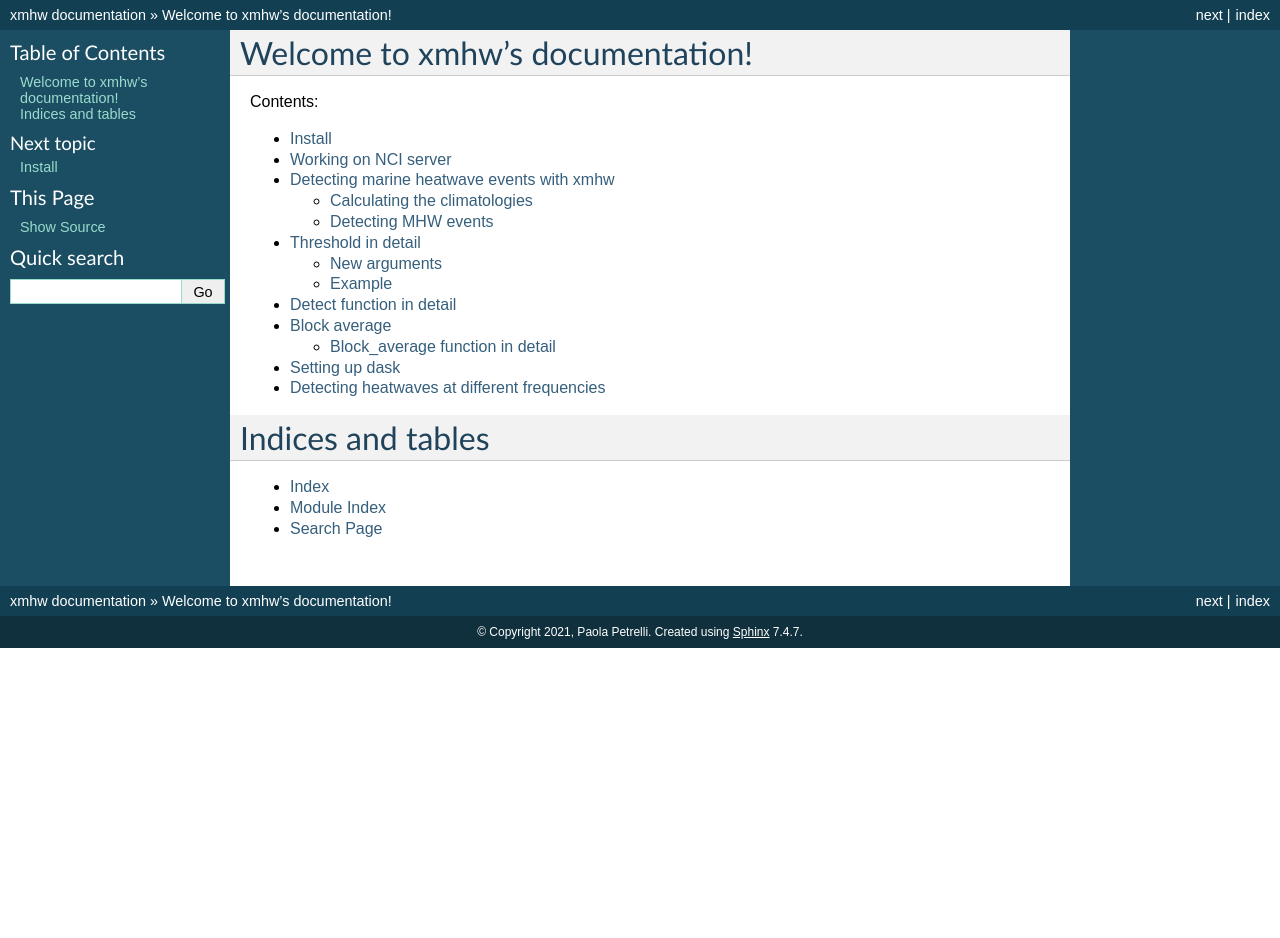
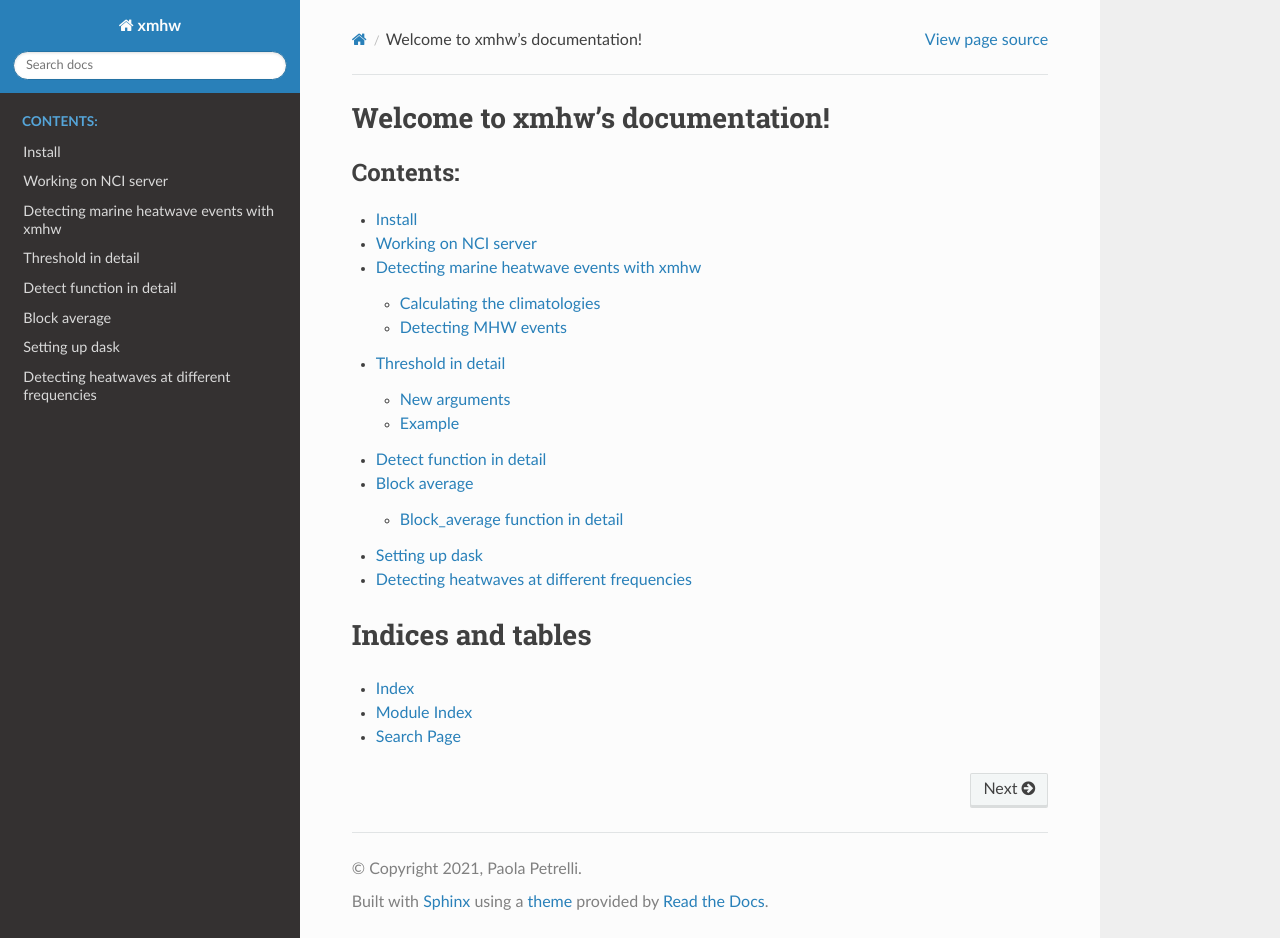
Before and after one commit to coecms/xmhw, a Sphinx documentation site: the page built from docs/index.rst, in a window 1280 px wide and 938 px high. Built offline with Sphinx 7.4.7 and the Read the Docs theme 3.1.0, drawn with Linux system fonts in a browser that asks for light colours.

Commit message:
other attemot to fix readthedocs install

```diff
--- a/docs/conf.py
+++ b/docs/conf.py
@@ -1,6 +1,6 @@
 # -*- coding: utf-8 -*-
 #
-# clef documentation build configuration file, created by
+# XMHW documentation build configuration file, created by
 # sphinx-quickstart on Fri May 13 10:16:43 2016.
 #
 # This file is execfile()d with the current directory set to its
@@ -46,6 +46,9 @@ templates_path = ['_templates']
 # source_suffix = ['.rst', '.md']
 source_suffix = ['.rst']
 
+# adding this to avoid failure of autodoc because of missing packages
+autodoc_mock_imports = ['numpy', 'xarray', 'dask', 'pandas']
+
 # The encoding of source files.
 #source_encoding = 'utf-8-sig'
 
@@ -74,7 +77,7 @@ release = _dist.version
 #
 # This is also used if you do content translation via gettext catalogs.
 # Usually you set "language" from the command line for these cases.
-language = None
+language = "en"
 
 # There are two options for replacing |today|: either, you set today to some
 # non-false value, then it is used:
@@ -119,7 +122,8 @@ todo_include_todos = False
 
 # The theme to use for HTML and HTML Help pages.  See the documentation for
 # a list of builtin themes.
-html_theme = 'default'
+#html_theme = 'default'
+html_theme = 'sphinx_rtd_theme'
 
 # Theme options are theme-specific and customize the look and feel of a theme
 # further.  For a list of options available for each theme, see the
@@ -148,7 +152,7 @@ html_theme = 'default'
 # Add any paths that contain custom static files (such as style sheets) here,
 # relative to this directory. They are copied after the builtin static files,
 # so a file named "default.css" will overwrite the builtin "default.css".
-html_static_path = ['_static']
+#html_static_path = ['_static']
 
 # Add any extra paths that contain custom files (such as robots.txt or
 # .htaccess) here, relative to this directory. These files are copied
@@ -201,7 +205,7 @@ html_static_path = ['_static']
 # Sphinx supports the following languages:
 #   'da', 'de', 'en', 'es', 'fi', 'fr', 'hu', 'it', 'ja'
 #   'nl', 'no', 'pt', 'ro', 'ru', 'sv', 'tr', 'zh'
-#html_search_language = 'en'
+html_search_language = 'en'
 
 # A dictionary with options for the search language support, empty by default.
 # 'ja' uses this config value.
```
Also changed, not shown: 1 other file.
